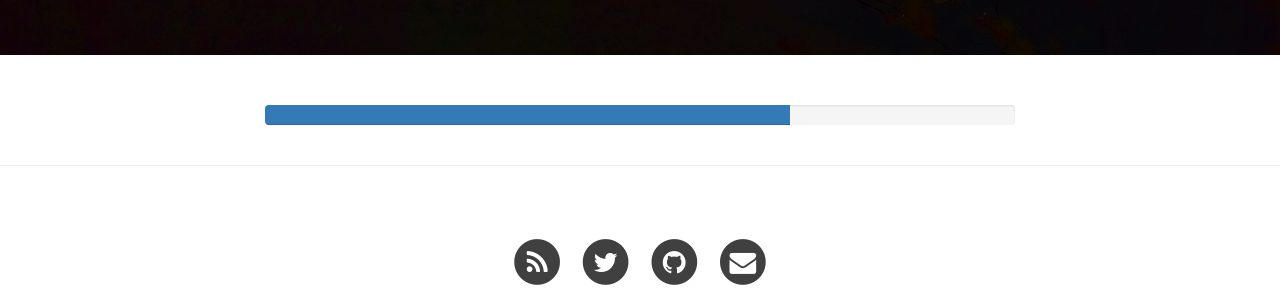
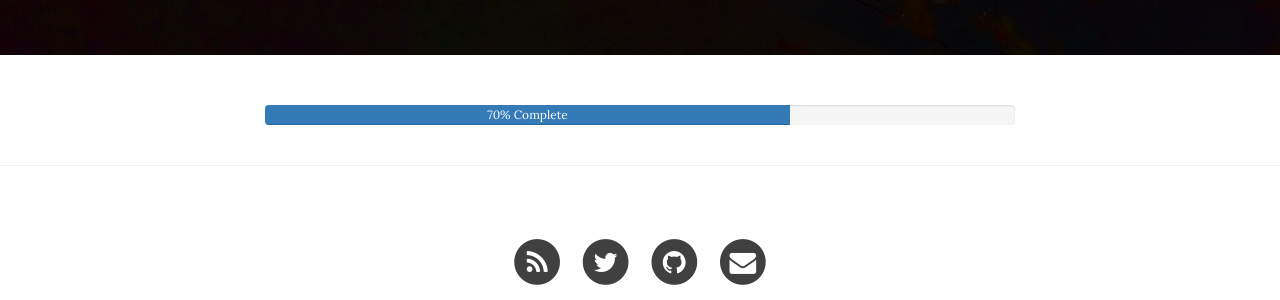
Before and after one commit to RomSec/RomSec.github.io, a Jekyll site: the page built from about.html, in a window 1280 px wide. Shown: the part 393-693 px from the top of the page. Built offline with Jekyll 4.4.1, drawn with Linux system fonts in a browser that asks for light colours; nearby versions of some CDN libraries.

Commit message:
Update about.html

```diff
--- a/about.html
+++ b/about.html
@@ -8,6 +8,6 @@ header-img: "img/about-header.jpg"
 <div class="progress">
   <div class="progress-bar" role="progressbar" aria-valuenow="70"
   aria-valuemin="0" aria-valuemax="100" style="width:70%" color="red">
-    <span class="sr-only">70% Complete</span>
+    <span>70% Complete</span>
   </div>
 </div>
```
